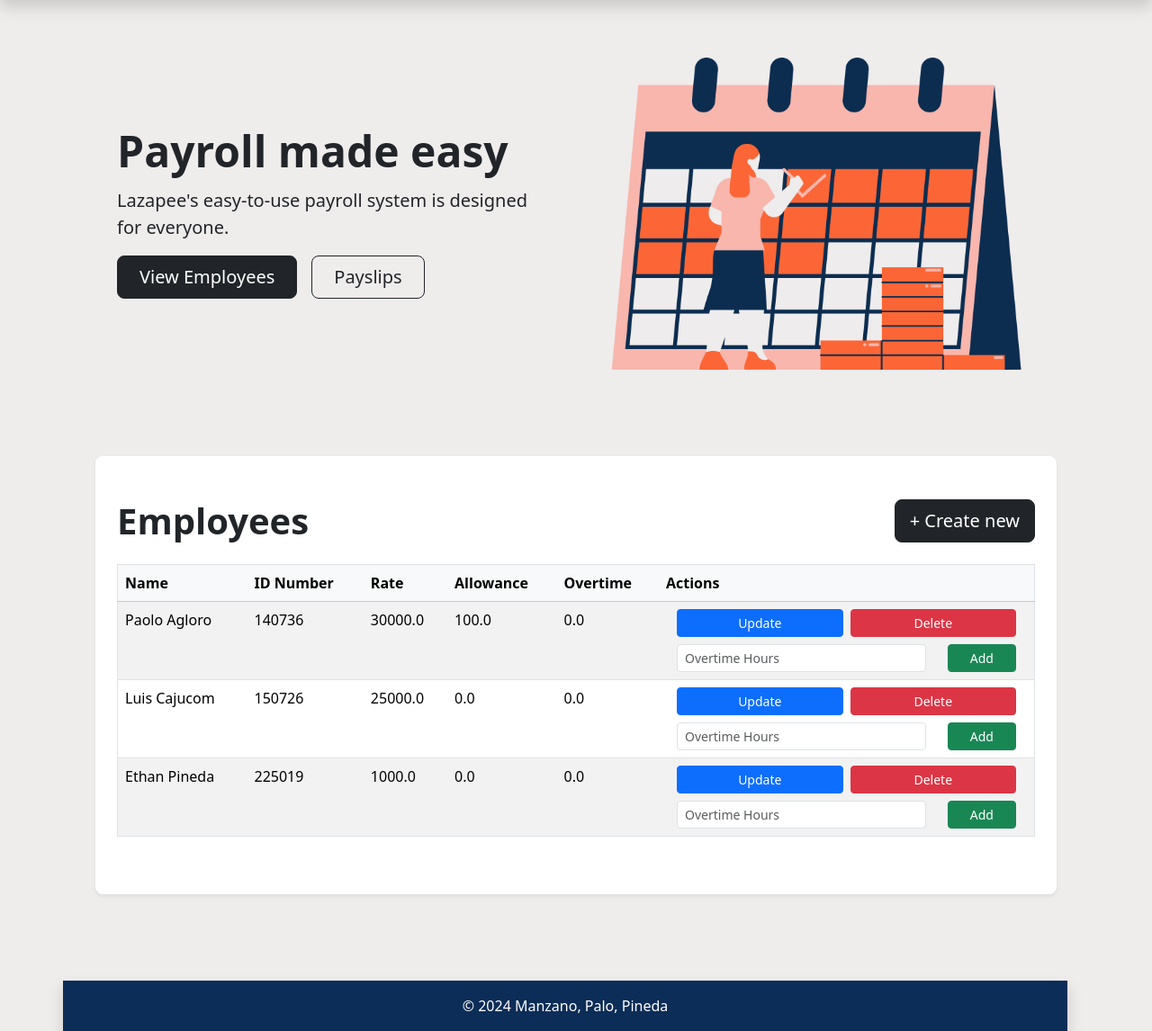
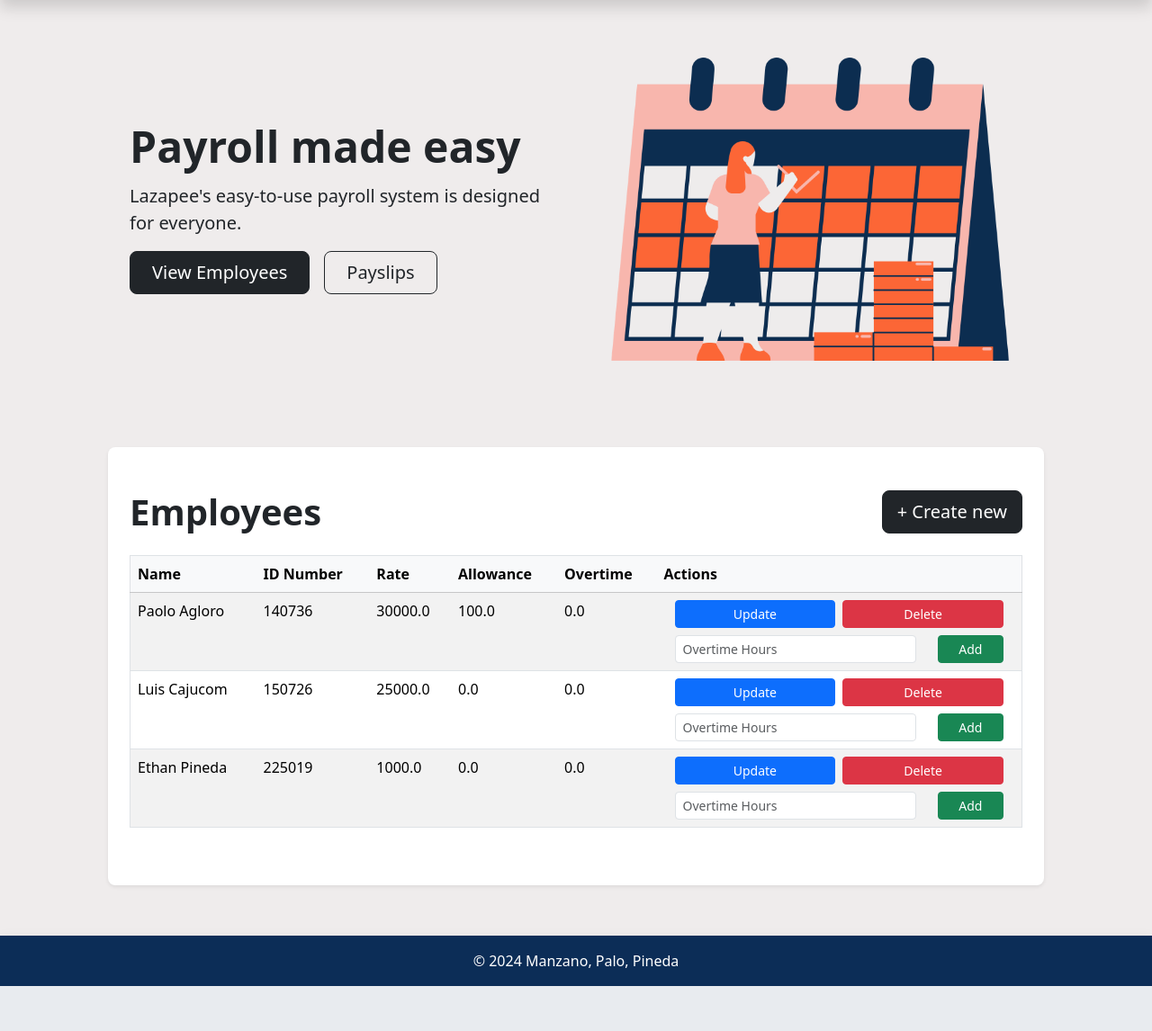
Before and after one commit to nicolePalo/Manzano-Palo-Pineda_Lazapee, a Django app: page / in a window 1280 px wide. Shown: the part 72-1218 px from the top of the page at 90% size. After the commit the page ends 1168 px from the top, so only its background shows below. Run offline with Django 4.2, Linux system fonts and the light colour scheme; data comes from the database, SQL or seed files in the repository; both versions use the stored data as it was after the commit.

Commit message:
Made footer not move

```diff
--- a/payroll_app/templates/payroll_app/base.html
+++ b/payroll_app/templates/payroll_app/base.html
@@ -49,15 +49,15 @@ yuvi. (2013, October 28). django difference between - one to one, many to one an
         </header>
 
 
-        <div class="container" id="section" style="height: 100vh; display: block;">
-            <div class="row">
-                <div class="col my-4 mx-4">
+        <div class="container-fluid" id="section" style="height: 100vh; display: block;">
+            <div class="row px-5">
+                <div class="col my-4 mx-4 px-5">
                     {% block content %}
 
                     {% endblock %}
                 </div>
             </div>
-            <div class="row w-100">
+            <div class="row">
                 <footer class="d-flex flex-wrap align-items-center py-3 mt-4 shadow" style="background-color: #0C2D57;">
                     <div class="col text-center">
                         <span class="mb-3 mb-md-0 text-white text-center">© 2024 Manzano, Palo, Pineda</span>
@@ -68,6 +68,7 @@ yuvi. (2013, October 28). django difference between - one to one, many to one an
 
 
 
+
         <!--Bootstrap 5.3-->
         <script src="https://cdn.jsdelivr.net/npm/bootstrap@5.3.3/dist/js/bootstrap.bundle.min.js" integrity="sha384-YvpcrYf0tY3lHB60NNkmXc5s9fDVZLESaAA55NDzOxhy9GkcIdslK1eN7N6jIeHz" crossorigin="anonymous"></script>
         <script src="https://cdn.jsdelivr.net/npm/@popperjs/core@2.11.8/dist/umd/popper.min.js" integrity="sha384-I7E8VVD/ismYTF4hNIPjVp/Zjvgyol6VFvRkX/vR+Vc4jQkC+hVqc2pM8ODewa9r" crossorigin="anonymous"></script>
--- a/payroll_app/templates/payroll_app/home.html
+++ b/payroll_app/templates/payroll_app/home.html
@@ -46,7 +46,7 @@ yuvi. (2013, October 28). django difference between - one to one, many to one an
     </div>
 </div>
 
-<div class="px-4 py-5 rounded-3 shadow-sm bg-white bg-gradient mb-5">
+<div class="px-4 py-5 rounded-3 shadow-sm bg-white bg-gradient mb-2">
     <div class="row">
         <div class="col">
             <h1 class=" col display-6 fw-bold pb-3" id="employeeheader">Employees</h1>
```
Also changed, not shown: db.sqlite3.
